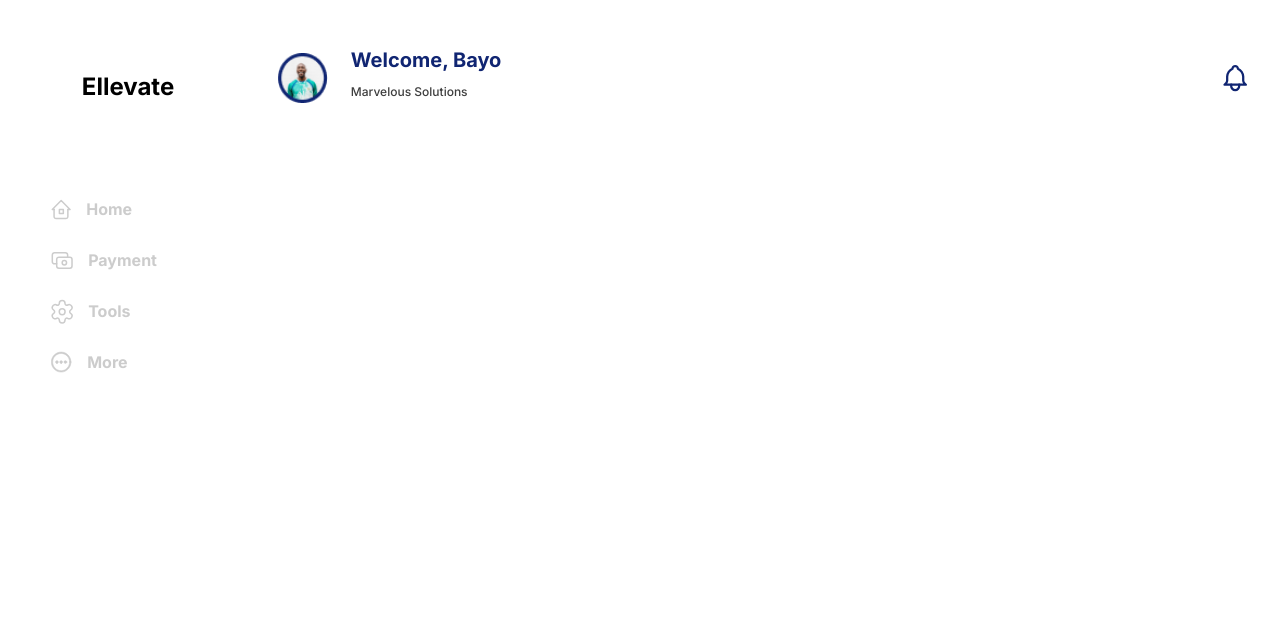
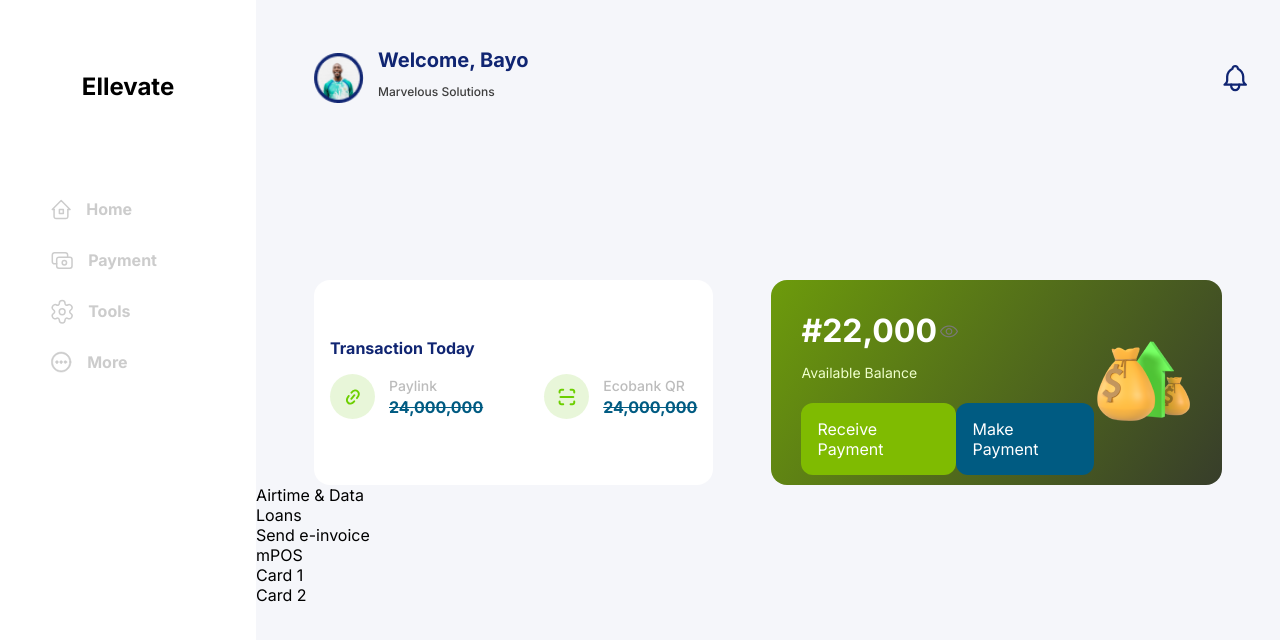
Before and after one commit to AgbajeOlayiwola/ElevateProd2, a Next.js app: page /Dashboard in a window 1280 px wide. Shown: the top 640 px of the page. Built offline with nearby package versions, Linux system fonts and the light colour scheme.

Commit message:
'dashboard'

```diff
--- /dev/null
+++ b/components/ReusableComponents/EcobankQRSvg/index.js
@@ -0,0 +1,51 @@
+import React from 'react';
+
+const EcobankQRSvg = () => {
+    return (
+        <svg
+            width="23"
+            height="22"
+            viewBox="0 0 23 22"
+            fill="none"
+            xmlns="http://www.w3.org/2000/svg"
+        >
+            <path
+                d="M4.57422 6.41602V5.49935C4.57422 5.01312 4.76737 4.5468 5.11119 4.20299C5.45501 3.85917 5.92132 3.66602 6.40755 3.66602H8.24089"
+                stroke="#6CCF00"
+                stroke-width="2"
+                stroke-linecap="round"
+                stroke-linejoin="round"
+            />
+            <path
+                d="M4.57422 15.584V16.5007C4.57422 16.9869 4.76737 17.4532 5.11119 17.797C5.45501 18.1408 5.92132 18.334 6.40755 18.334H8.24089"
+                stroke="#6CCF00"
+                stroke-width="2"
+                stroke-linecap="round"
+                stroke-linejoin="round"
+            />
+            <path
+                d="M15.5742 3.66602H17.4076C17.8938 3.66602 18.3601 3.85917 18.7039 4.20299C19.0477 4.5468 19.2409 5.01312 19.2409 5.49935V6.41602"
+                stroke="#6CCF00"
+                stroke-width="2"
+                stroke-linecap="round"
+                stroke-linejoin="round"
+            />
+            <path
+                d="M15.5742 18.334H17.4076C17.8938 18.334 18.3601 18.1408 18.7039 17.797C19.0477 17.4532 19.2409 16.9869 19.2409 16.5007V15.584"
+                stroke="#6CCF00"
+                stroke-width="2"
+                stroke-linecap="round"
+                stroke-linejoin="round"
+            />
+            <path
+                d="M5.48828 11H18.3216"
+                stroke="#6CCF00"
+                stroke-width="2"
+                stroke-linecap="round"
+                stroke-linejoin="round"
+            />
+        </svg>
+    );
+};
+
+export default EcobankQRSvg;
--- /dev/null
+++ b/components/ReusableComponents/PaylinkSvg/index.js
@@ -0,0 +1,23 @@
+import React from 'react';
+
+const Paylink = () => {
+    return (
+        <svg
+            width="14"
+            height="16"
+            viewBox="0 0 14 16"
+            fill="none"
+            xmlns="http://www.w3.org/2000/svg"
+        >
+            <path
+                d="M5.47168 3.69509C7.77405 0.94916 10.1846 0.831194 11.6539 2.29536C13.1232 3.75953 13.2314 6.3875 10.929 9.13343M5.3224 9.84668L8.39222 6.18543M2.78558 6.89868C0.483215 9.64461 0.591422 12.2726 2.06071 13.7367C3.53 15.2009 5.94058 15.0829 8.24294 12.337"
+                stroke="#6CCF00"
+                stroke-width="1.875"
+                stroke-linecap="round"
+                stroke-linejoin="round"
+            />
+        </svg>
+    );
+};
+
+export default Paylink;
--- a/components/ReusableComponents/Sidebar/styles.module.css
+++ b/components/ReusableComponents/Sidebar/styles.module.css
@@ -3,6 +3,9 @@
     width: 20vw;
     padding-top: 3.25rem;
     background-color: white;
+    position: absolute;
+    left: 0;
+    top: 0;
 }
 .ellevate {
     display: flex;
@@ -34,7 +37,8 @@
 .inActive {
     display: flex;
     justify-content: space-between;
-    background: #daf0c2;
+
+    background: rgba(218, 240, 194, 0.37);
     align-items: center;
     padding-left: 3.2rem;
     font-style: normal;
@@ -49,7 +53,7 @@
     width: 30px;
     height: 30px;
     border-radius: 50px;
-    background-color: #407a00;
+    background-color: #f5f6fa;
 }
 .DontSHowgreen {
     display: none;
--- a/components/layout/Dashboard/index.js
+++ b/components/layout/Dashboard/index.js
@@ -6,7 +6,7 @@ const DashLayout = ({ children }) => {
     return (
         <div className={styles.dash}>
             <Navbar />
-            {children}
+            <div className={styles.main}>{children}</div>
             <Sidebar />
         </div>
     );
--- a/components/layout/Dashboard/styles.module.css
+++ b/components/layout/Dashboard/styles.module.css
@@ -0,0 +1,9 @@
+.dash {
+    background: #f5f6fa;
+    height: 100vh;
+}
+.main {
+    width: 80vw;
+    margin-top: 35vh;
+    margin-left: 20vw;
+}
--- a/components/layout/navbar/index.js
+++ b/components/layout/navbar/index.js
@@ -5,6 +5,7 @@ import NotificationsSvg from '../../ReusableComponents/NotificationSvg';
 
 const Navbar = () => {
     return (
+        <div className={styles.cov}>
             <nav className={styles.navigation}>
                 <div className={styles.imageName}>
                     <div>
@@ -19,7 +20,9 @@ const Navbar = () => {
                             <h3 className={styles.name}>Welcome, Bayo</h3>
                         </div>
                         <div>
-                        <p className={styles.company}>Marvelous Solutions</p>
+                            <p className={styles.company}>
+                                Marvelous Solutions
+                            </p>
                         </div>
                     </div>
                 </div>
@@ -27,6 +30,7 @@ const Navbar = () => {
                     <NotificationsSvg />
                 </div>
             </nav>
+        </div>
     );
 };
 
--- a/components/layout/navbar/style.module.css
+++ b/components/layout/navbar/style.module.css
@@ -1,11 +1,14 @@
+.cov {
+    display: flex;
+    justify-content: flex-end;
+}
 .navigation {
     display: flex;
     position: absolute;
     align-items: center;
-    width: 82vw;
-    left: 18vw;
+    width: 78vw;
     justify-content: space-between;
-    padding: 3rem 2rem 0rem 3rem;
+    padding: 3rem 2rem 0rem 2rem;
 }
 .imageName {
     display: flex;
--- a/pages/Dashboard/index.js
+++ b/pages/Dashboard/index.js
@@ -1,10 +1,71 @@
 import React from 'react';
 import { Navbar, Sidebar } from '../../components';
 import DashLayout from '../../components/layout/Dashboard';
+import Paylink from '../../components/ReusableComponents/PaylinkSvg';
+import EcobankQRSvg from '../../components/ReusableComponents/EcobankQRSvg';
 import styles from './styles.module.css';
+import Visbility from '../../components/ReusableComponents/Eyeysvg';
 
 const Dashboard = () => {
-    return <DashLayout></DashLayout>;
+    return (
+        <DashLayout>
+            <div className={styles.Top}>
+                <div className={styles.Tpwh}>
+                    <p className={styles.transP}>Transaction Today</p>
+                    <div className={styles.payEco}>
+                        <div className={styles.svgTxt}>
+                            <div className={styles.svgCov}>
+                                <Paylink />
+                            </div>
+                            <div>
+                                <p className={styles.payp}>Paylink</p>
+                                <h5 className={styles.h5}>24,000,000</h5>
+                            </div>
+                        </div>
+                        <div className={styles.svgTxt}>
+                            <div className={styles.svgCov}>
+                                <EcobankQRSvg />
+                            </div>
+                            <div>
+                                <p className={styles.ecop}>Ecobank QR</p>
+                                <h5 className={styles.h5}>24,000,000</h5>
+                            </div>
+                        </div>
+                    </div>
+                </div>
+                <div className={styles.card}>
+                    <div className={styles.cardRight}>
+                        <div className={styles.cardMone}>
+                            <h1>#22,000</h1>
+                            <Visbility />
+                        </div>
+                        <p className={styles.avail}>Available Balance</p>
+
+                        <div className={styles.recMak}>
+                            <div className={styles.rec}>Receive Payment</div>
+                            <div className={styles.make}>Make Payment</div>
+                        </div>
+                    </div>
+                    <div>
+                        <img src="/Assets/Images/bagmoney.png" />
+                    </div>
+                </div>
+            </div>
+
+            <div>
+                <div>
+                    <div>Airtime & Data</div>
+                    <div>Loans</div>
+                    <div>Send e-invoice</div>
+                    <div>mPOS</div>
+                </div>
+                <div>
+                    <div>Card 1</div>
+                    <div>Card 2</div>
+                </div>
+            </div>
+        </DashLayout>
+    );
 };
 
 export default Dashboard;
--- a/pages/Dashboard/styles.module.css
+++ b/pages/Dashboard/styles.module.css
@@ -1,3 +1,116 @@
-.dash {
-    background: #f5f6fa;
+.card {
+    background: linear-gradient(124.52deg, #7fbb01 -34.31%, #2f2f2f 115.35%);
+    width: 44%;
+    border-radius: 16px;
+    color: white;
+    display: flex;
+    align-items: center;
+    justify-content: space-between;
+    padding: 10px 30px 10px 30px;
 }
+.Top {
+    display: flex;
+    justify-content: space-evenly;
+}
+.Tpwh {
+    background: white;
+    border-radius: 16px;
+    max-width: 478px;
+    width: 39%;
+    padding: 43px 16px 39px 16px;
+}
+.transP {
+    font-style: normal;
+    font-weight: 700;
+    font-size: 16px;
+    line-height: 19px;
+
+    color: #102572;
+}
+.h5 {
+    font-family: 'Inter';
+    font-style: normal;
+    font-weight: 700;
+    font-size: 16px;
+    line-height: 14px;
+    /* identical to box height, or 87% */
+    margin-top: 0px;
+    text-align: center;
+    text-decoration-line: line-through;
+    margin-bottom: 0px;
+    color: #005b82;
+}
+.payp {
+    font-style: normal;
+    font-weight: 500;
+    font-size: 14px;
+    line-height: 14px;
+    /* identical to box height, or 99% */
+    margin-top: 0px;
+    margin-bottom: 7px;
+    color: #bcbcbc;
+}
+.svgTxt {
+    display: flex;
+    justify-content: space-between;
+    align-items: center;
+}
+.svgCov {
+    display: flex;
+    justify-content: center;
+    align-items: center;
+    border-radius: 50px;
+    background: rgba(218, 240, 194, 0.62);
+    height: 45px;
+    width: 45px;
+    margin-right: 14px;
+}
+.ecop {
+    font-style: normal;
+    font-weight: 500;
+    font-size: 14px;
+    line-height: 14px;
+    /* identical to box height, or 99% */
+    margin-top: 0px;
+    margin-bottom: 7px;
+    color: #bcbcbc;
+}
+.payEco {
+    display: flex;
+    justify-content: space-between;
+}
+.cardMone {
+    display: flex;
+    justify-content: space-between;
+    align-items: center;
+    width: 54%;
+}
+.avail {
+    font-style: normal;
+    font-weight: 400;
+    font-size: 14px;
+    line-height: 17px;
+    /* identical to box height */
+    margin-bottom: 22px;
+    color: #efffcc;
+}
+.recMak {
+    display: flex;
+    justify-content: space-between;
+}
+.rec {
+    padding: 16px;
+    background: #7fbb01;
+    border-radius: 12px;
+}
+.make {
+    padding: 16px;
+    background: #005b82;
+    border-radius: 12px;
+}
+.cardRight {
+    width: 75%;
+}
+.cardMone h1 {
+    margin-bottom: 0px;
+}
```
Also changed, not shown: public/Assets/Images/bagmoney.png (added). Lines whose indentation alone changed are shown as unchanged.
